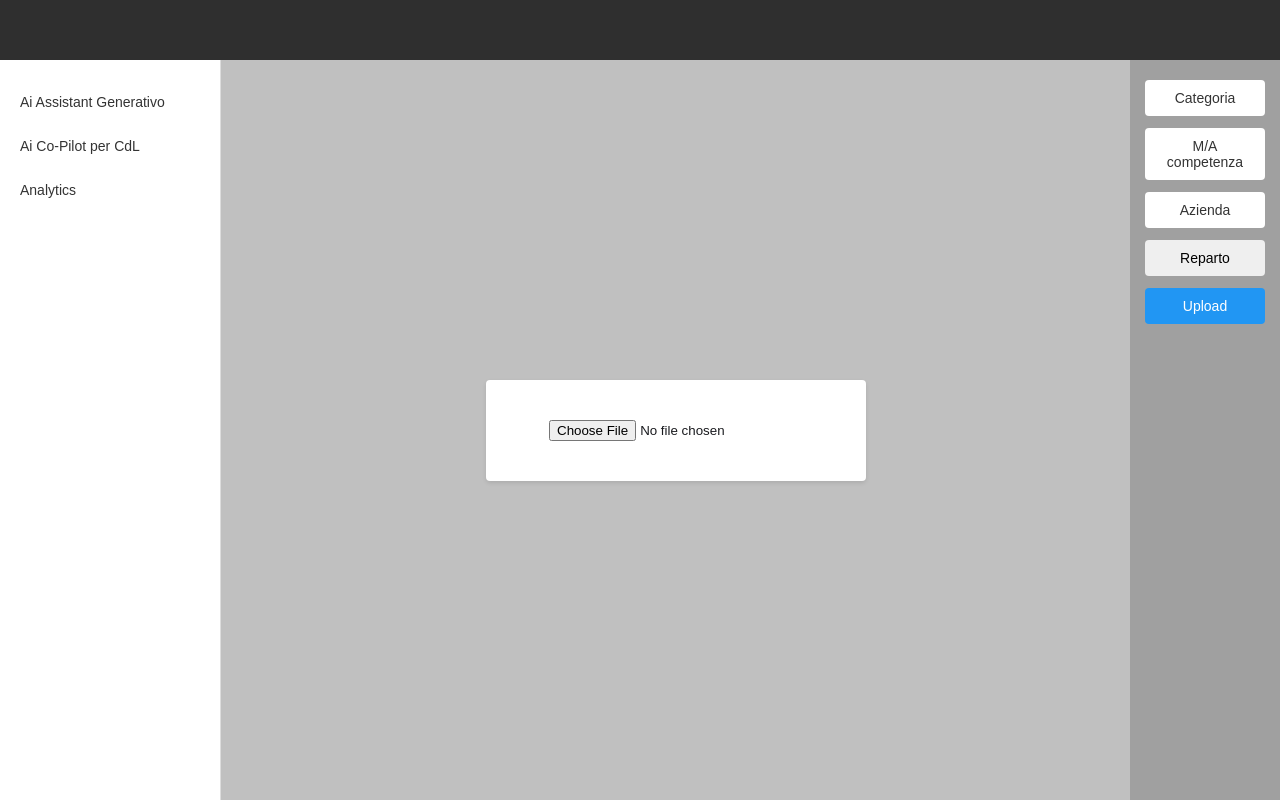
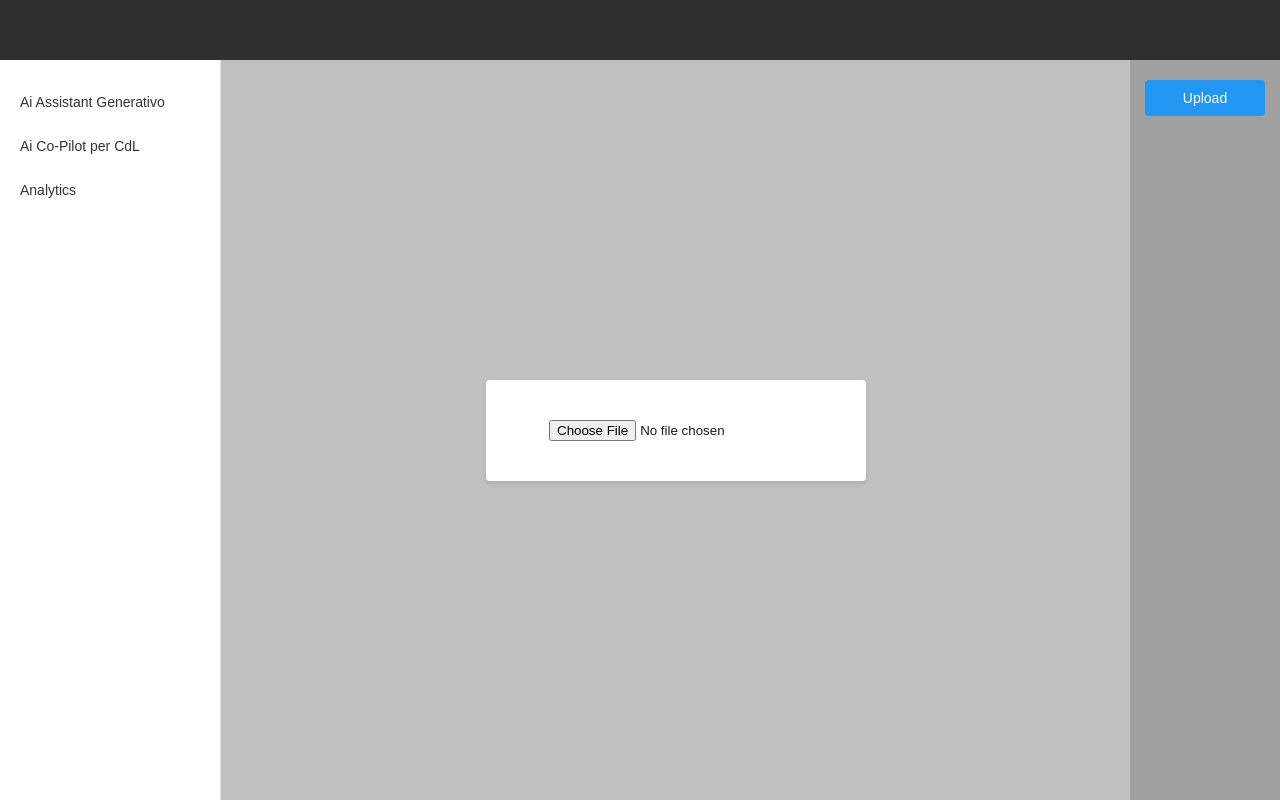
Before and after one commit to BugBustersUnipd/PoC, an Angular app in the folder frontend/: page /ai-copilot in a window 1280 px wide. Built offline with nearby package versions, Linux system fonts and the light colour scheme.

Commit message:
Tolti tasti inutili

```diff
--- a/frontend/src/app/pages/ai-copilot/ai-copilot.css
+++ b/frontend/src/app/pages/ai-copilot/ai-copilot.css
@@ -47,15 +47,6 @@
   transition: all 0.2s;
 }
 
-.btn-white {
-  background-color: white;
-  color: #333;
-}
-
-.btn-white:hover {
-  background-color: #f5f5f5;
-}
-
 .btn-blue {
   background-color: #2196F3;
   color: white;
--- a/frontend/src/app/pages/ai-copilot/ai-copilot.html
+++ b/frontend/src/app/pages/ai-copilot/ai-copilot.html
@@ -11,10 +11,6 @@
 </div>
 <!-- Button panel (right side) -->
   <div class="button-panel">
-    <button class="btn btn-white">Categoria</button>
-    <button class="btn btn-white">M/A competenza</button>
-    <button class="btn btn-white">Azienda</button>
-    <button class="btn btn-red">Reparto</button>
     <button class="btn btn-blue" (click)="upload()">Upload</button>
   </div>
 </div>
```
